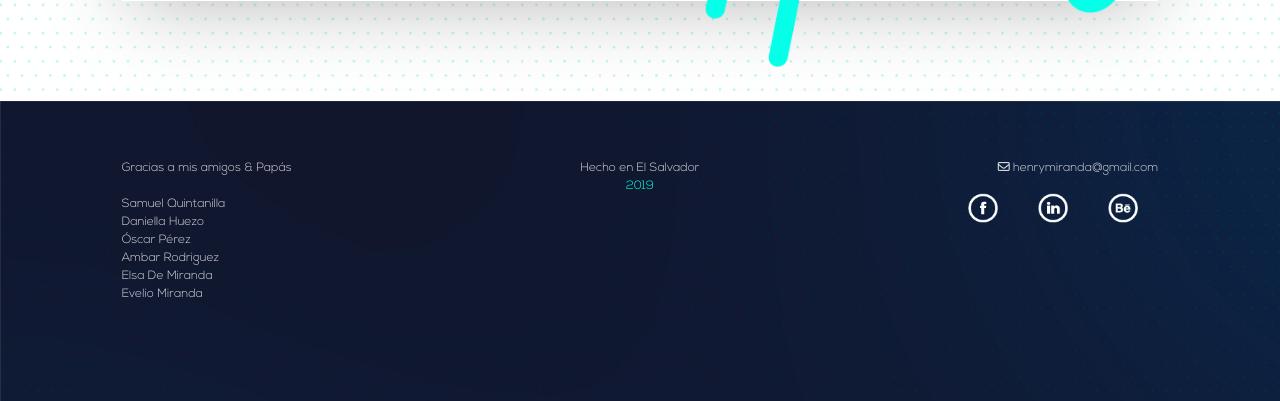
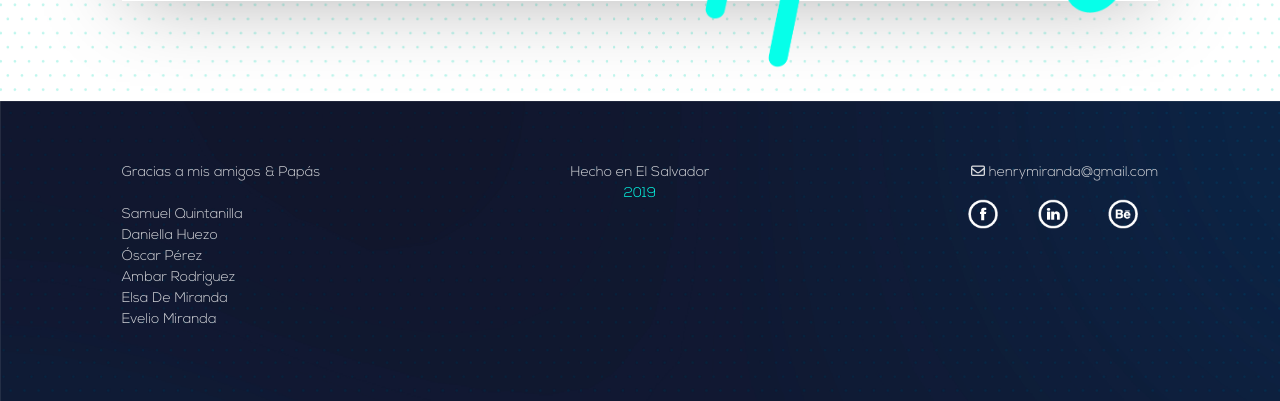
Before and after one commit to operezhernandez25/portafolio-henry-designer, a PHP site: page / in a window 1280 px wide. Shown: the part 1499-1900 px from the top of the page. Run offline with PHP 8.4, Linux system fonts and the light colour scheme; some libraries are stand-ins or nearby versions.

Commit message:
update portafolio

```diff
--- a/css/style.css
+++ b/css/style.css
@@ -146,7 +146,7 @@ i.fab {
 .footer-text{
     white-space: pre-line;
     color: #d6d7db;
-    font-size: 12px;
+    font-size: 14px;
 }
 
 @media  screen and (max-width: 1920px){
--- a/index.html
+++ b/index.html
@@ -7,7 +7,7 @@
 
     <!-- Bootstrap CSS -->
     <link rel="stylesheet" href="./css/bootstrap.min.css">
-    <link rel="stylesheet" href="./css/style.css?v=1.19">
+    <link rel="stylesheet" href="./css/style.css?v=1.20">
     <link rel="stylesheet" href="./fonts/fonts.css">
     <title>Henry Miranda!</title>
   </head>
```
